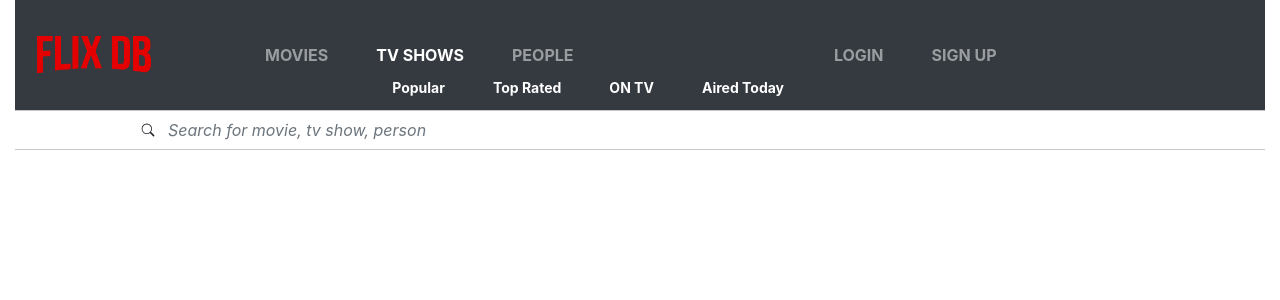
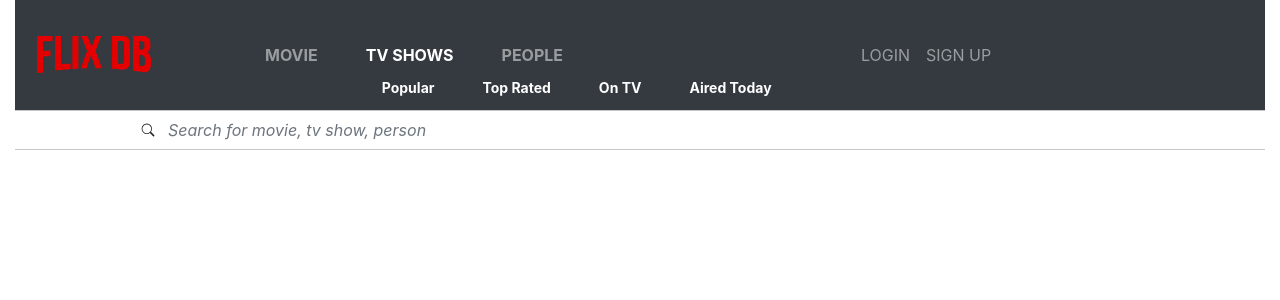
Before and after one commit to arvin09/flix-db, a Vue app: page / in a window 1280 px wide. Both pictures are taken after a click on the button "TV SHOWS". Shown: the top 300 px of the page. Built offline with nearby package versions, Linux system fonts and the light colour scheme.

Commit message:
added NavItem

```diff
--- a/src/components/NavItems.vue
+++ b/src/components/NavItems.vue
@@ -8,13 +8,16 @@
       data-toggle="dropdown"
       aria-haspopup="true"
       aria-expanded="false"
-      >{{ item }}</a
+      >{{ getUpperCaseMenuName }}</a
     >
     <div class="dropdown-menu" aria-labelledby="moiveDropdown">
-      <!-- <template v-for="subItem in subItems" :key="$index">
-        <a class="dropdown-item" href="#">{{subItem}}</a>
-        <div class="dropdown-divider"></div>
-      </template> -->
+      <a
+        v-for="(subItem, index) in subItems"
+        :key="index"
+        class="dropdown-item"
+        href="#"
+        >{{ subItem }}</a
+      >
     </div>
   </li>
 </template>
@@ -22,7 +25,7 @@
 export default {
   name: "nav-item",
   props: {
-    item: {
+    menuItem: {
       type: String,
       default: ""
     },
@@ -31,8 +34,65 @@ export default {
       default: () => []
     }
   },
-  data() {
-    return {};
+  computed: {
+    getUpperCaseMenuName() {
+      return this.menuItem.toString().toUpperCase();
+    }
   }
 };
 </script>
+<style lang="scss" scoped>
+@media screen and (min-width: 768px) {
+  .dropdown:hover .dropdown-menu,
+  .btn-group:hover .dropdown-menu {
+    display: block;
+  }
+  .dropdown-menu {
+    margin-top: 0;
+  }
+  .dropdown-toggle {
+    margin-bottom: 2px;
+  }
+  .navbar .dropdown-toggle,
+  .nav-tabs .dropdown-toggle {
+    margin-bottom: 0;
+  }
+}
+
+.dropdown-menu {
+  width: 500px;
+  background: transparent;
+  border: 0;
+}
+.dropdown-menu a {
+  display: inline-block;
+}
+
+.nav-item > a {
+  padding-top: 0;
+  padding-bottom: 0;
+  padding-right: 40px !important;
+}
+
+.nav-link {
+  font-weight: bold;
+}
+
+.dropdown-toggle::after {
+  display: none;
+}
+
+.dropdown-item {
+  width: auto;
+  color: white;
+  font-weight: bold;
+  font-size: 14px;
+  padding-top: 0;
+  padding-bottom: 0;
+}
+
+.dropdown-item:hover {
+  background-color: transparent;
+  color: red;
+}
+</style>
--- a/src/components/Navigation.vue
+++ b/src/components/Navigation.vue
@@ -18,57 +18,13 @@
 
       <div class="collapse navbar-collapse" id="navbarSupportedContent">
         <ul class="navbar-nav mr-auto">
-          <li class="nav-item dropdown">
-            <a
-              class="nav-link dropdown-toggle"
-              href="#"
-              id="moiveDropdown"
-              role="button"
-              data-toggle="dropdown"
-              aria-haspopup="true"
-              aria-expanded="false"
-              >MOVIES</a
-            >
-            <div class="dropdown-menu" aria-labelledby="moiveDropdown">
-              <a class="dropdown-item" href="#">Popular</a>
-              <a class="dropdown-item" href="#">Top Rated</a>
-              <a class="dropdown-item" href="#">Up Coming</a>
-              <a class="dropdown-item" href="#">Now Playing</a>
-            </div>
-          </li>
-          <li class="nav-item dropdown">
-            <a
-              class="nav-link dropdown-toggle"
-              href="#"
-              id="tvShowsDropdown"
-              role="button"
-              data-toggle="dropdown"
-              aria-haspopup="true"
-              aria-expanded="false"
-              >TV SHOWS</a
-            >
-            <div class="dropdown-menu" aria-labelledby="tvShowsDropdown">
-              <a class="dropdown-item" href="#">Popular</a>
-              <a class="dropdown-item" href="#">Top Rated</a>
-              <a class="dropdown-item" href="#">ON TV</a>
-              <a class="dropdown-item" href="#">Aired Today</a>
-            </div>
-          </li>
-          <li class="nav-item dropdown">
-            <a
-              class="nav-link dropdown-toggle"
-              href="#"
-              id="tvShowsDropdown"
-              role="button"
-              data-toggle="dropdown"
-              aria-haspopup="true"
-              aria-expanded="false"
-              >PEOPLE</a
-            >
-            <div class="dropdown-menu" aria-labelledby="tvShowsDropdown">
-              <a class="dropdown-item" href="#">Popular People</a>
-            </div>
-          </li>
+          <nav-item
+            v-for="(item, index) in menu"
+            :key="index"
+            :menuItem="menu[index].name"
+            :subItems="menu[index].subItems"
+          >
+          </nav-item>
         </ul>
       </div>
 
@@ -116,60 +72,34 @@
     </div>
   </div>
 </template>
+<script>
+import navItem from "@/components/NavItems.vue";
+export default {
+  components: {
+    navItem
+  },
+  data() {
+    return {
+      menu: [
+        {
+          name: "Movie",
+          subItems: ["Popular", "Top Rated", "Up Coming", "Now Playing"]
+        },
+        {
+          name: "Tv Shows",
+          subItems: ["Popular", "Top Rated", "On TV", "Aired Today"]
+        },
+        {
+          name: "People",
+          subItems: ["Popular People"]
+        }
+      ]
+    };
+  }
+};
+</script>
 
 <style lang="scss" scoped>
-@media screen and (min-width: 768px) {
-  .dropdown:hover .dropdown-menu,
-  .btn-group:hover .dropdown-menu {
-    display: block;
-  }
-  .dropdown-menu {
-    margin-top: 0;
-  }
-  .dropdown-toggle {
-    margin-bottom: 2px;
-  }
-  .navbar .dropdown-toggle,
-  .nav-tabs .dropdown-toggle {
-    margin-bottom: 0;
-  }
-}
-
-.dropdown-menu {
-  width: 500px;
-  background: transparent;
-  border: 0;
-}
-.dropdown-menu a {
-  display: inline-block;
-}
-
-.nav-item > a {
-  padding-top: 0;
-  padding-bottom: 0;
-  padding-right: 40px !important;
-
-}
-
-.dropdown-toggle::after {
-  display: none;
-}
-
-.dropdown-item {
-  width: auto;
-  color: white;
-  font-weight: bold;
-  font-size: 14px;
-  padding-top: 0;
-  padding-bottom: 0;
-
-}
-
-.dropdown-item:hover {
-  background-color: transparent;
-  color: red;
-}
-
 nav {
   .navbar-brand {
     img {
@@ -178,9 +108,6 @@ nav {
     text-align: left;
   }
 
-  .nav-link {
-    font-weight: bold;
-  }
   height: 110px;
 }
 #search {
```
